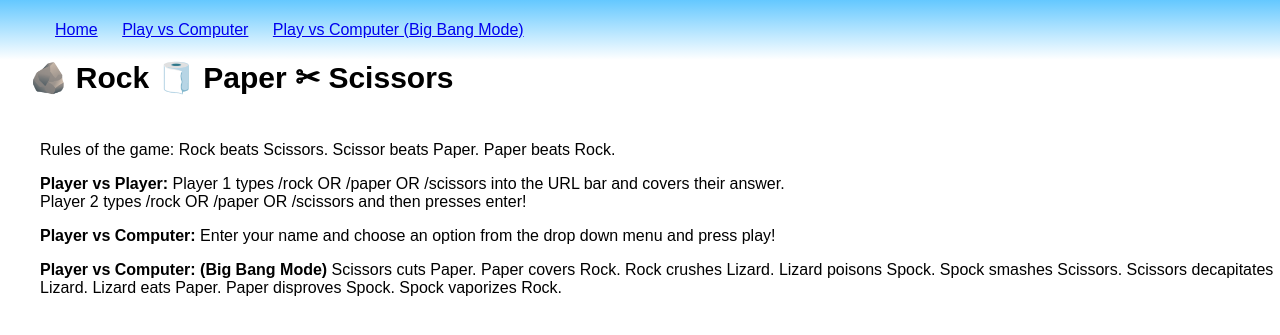
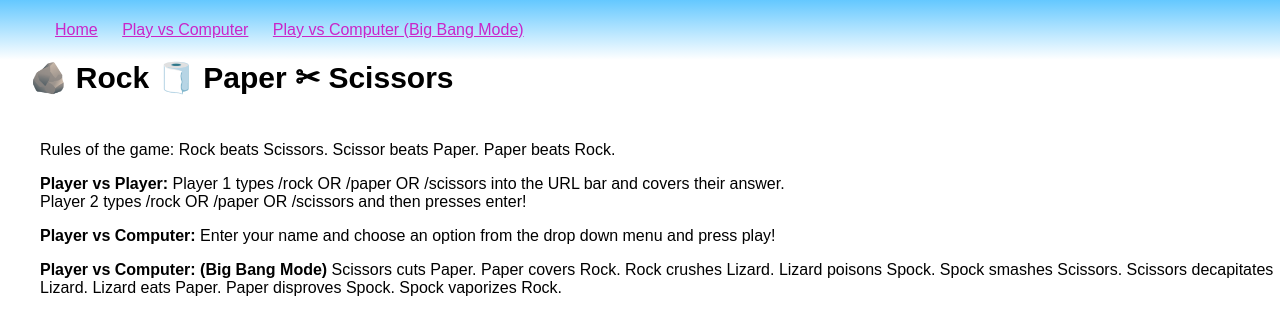
Before and after one commit to dcallus/rock_paper_scissors_game, a Flask app: page / in a window 1280 px wide. Shown: the top 335 px of the page. Run offline with Flask 2, Linux system fonts and the light colour scheme.

```diff
--- a/static/css/main.css
+++ b/static/css/main.css
@@ -42,3 +42,11 @@ h2 {
     background: red;
     color: white;
 }
+
+a {
+    color: rgb(201, 37, 201)
+}
+
+a:hover {
+    text-decoration: None;
+}
```
